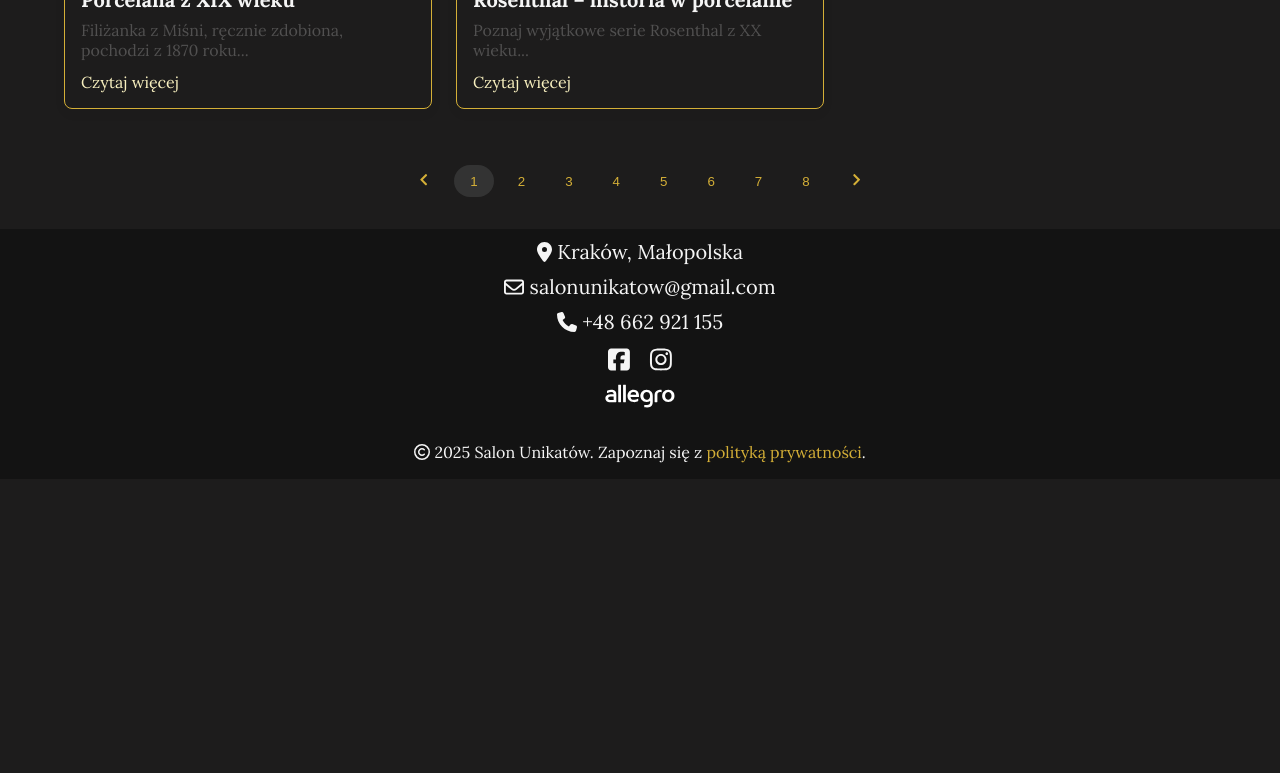
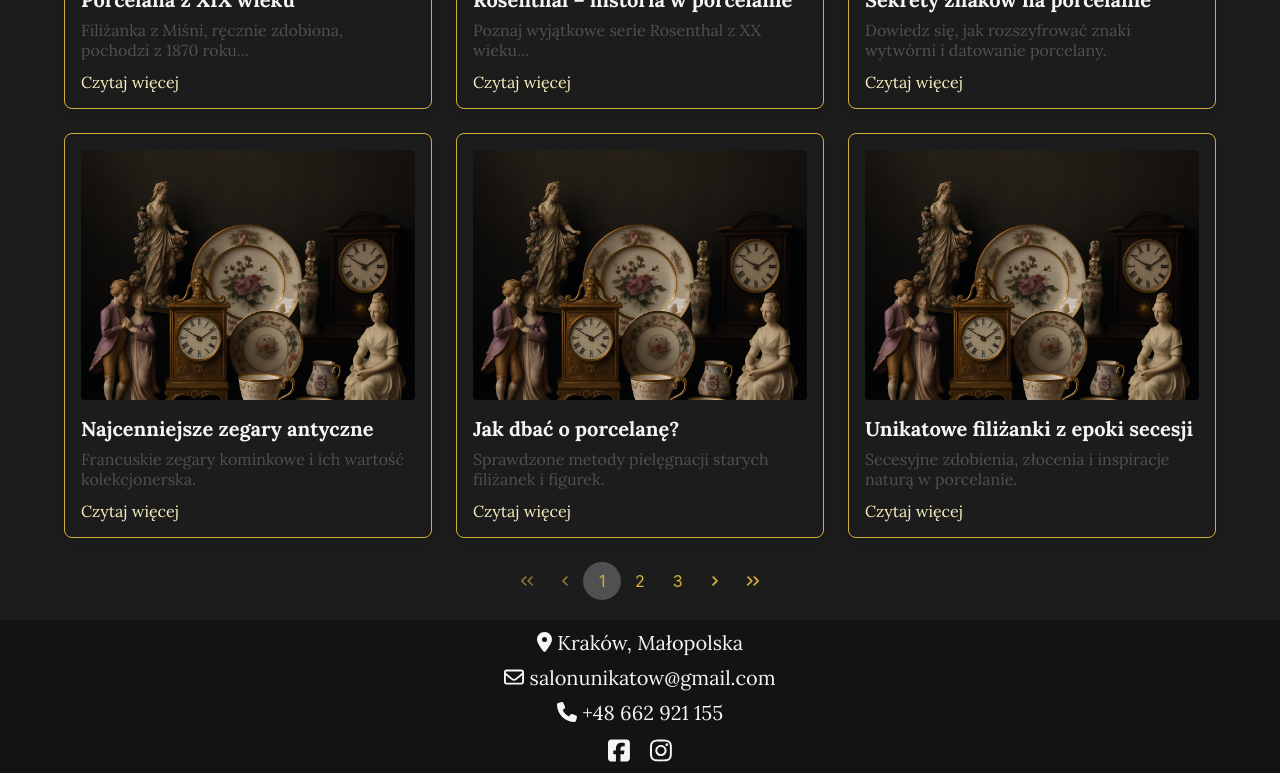
Before and after one commit to jkbednarczyk/subc, a React (Create React App) app: page /blog in a window 1280 px wide. Shown: the part 800-1573 px from the top of the page. Before the commit the page ends 1299 px from the top, so only its background shows below. Built offline with nearby package versions, Linux system fonts and the light colour scheme; a web font is replaced by a local one.

Commit message:
SUBC-0039 Add paginator from prime react

```diff
--- a/src/components/blogPage/blogList/BlogList.component.tsx
+++ b/src/components/blogPage/blogList/BlogList.component.tsx
@@ -1,26 +1,20 @@
 import { FC, useState } from "react";
 import { BlogPostSummary } from "../BlogPage.utils";
-import { FaChevronRight, FaChevronLeft } from "react-icons/fa";
 import './BlogList.css';
+import { Paginator } from "primereact/paginator";
 
 interface BlogListProps {
   posts: BlogPostSummary[];
 }
 
-const POSTS_PER_PAGE: number = 2;
+const POSTS_PER_PAGE: number = 6;
 
 export const BlogList: FC<BlogListProps> = ({ posts }) => {
     const [currentPage, setCurrentPage] = useState(1);
-
-    const totalPages:number = Math.ceil(posts.length / POSTS_PER_PAGE);
+    const [first, setFirst] = useState(0);
 
     const startIndex: number = (currentPage - 1) * POSTS_PER_PAGE;
     const currentPosts = posts.slice(startIndex, startIndex + POSTS_PER_PAGE);
-
-    const handlePageChange = (page: number) => {
-        setCurrentPage(page);
-        window.scrollTo({ top: 0, behavior: 'smooth' });
-    };
 
     return (
         <>
@@ -34,26 +28,17 @@ export const BlogList: FC<BlogListProps> = ({ posts }) => {
                     </article>
                 ))}
             </section>
-            <div className="pagination">
-                <button onClick={() => handlePageChange(currentPage - 1)} disabled={currentPage === 1}>
-                    <FaChevronLeft />
-                </button>
-
-                {Array.from({ length: totalPages }, (_, index) => (
-                    <button
-                        key={index + 1}
-                        onClick={() => handlePageChange(index + 1)}
-                        className={currentPage === index + 1 ? 'active' : ''}>
-                            {index + 1}
-                    </button>
-            ))}
-
-                <button
-                    onClick={() => handlePageChange(currentPage + 1)}
-                    disabled={currentPage === totalPages}>
-                        <FaChevronRight />
-                </button>
-            </div>
+            <Paginator
+                first={first}
+                rows={POSTS_PER_PAGE}
+                totalRecords={posts.length}
+                onPageChange={(e) => {
+                    setFirst(e.first);
+                    setCurrentPage(e.page + 1);
+                    window.scrollTo({ top: 0, behavior: 'smooth' });
+                }}
+                alwaysShow={false}
+            />
         </>
     );
 };
--- a/src/components/blogPage/blogList/BlogList.css
+++ b/src/components/blogPage/blogList/BlogList.css
@@ -55,25 +55,21 @@
   transform: translateX(0);
 }
 
-.pagination {
-  display: flex;
-  justify-content: center;
-  margin: 2rem 0;
-  gap: 0.5rem;
+.p-paginator, .p-component {
+  background: transparent;
 }
 
-.pagination button {
-  padding: 0.5rem 1rem;
-  border: none;
-  background: transparent;
+.p-paginator-element {
   color: var(--first-color);
-  cursor: pointer;
 }
 
-.pagination .active {
-  background: #333;
-  border-radius: 25px;;
-  color: var(--first-color);
+.p-paginator-element:hover {
+  background: transparent;
+}
+
+.p-highlight, .p-highlight:hover {
+  background: var(--blog-grey);
+  border-radius: 25px;
 }
 
 @media screen and (max-width: 430px) {
```
